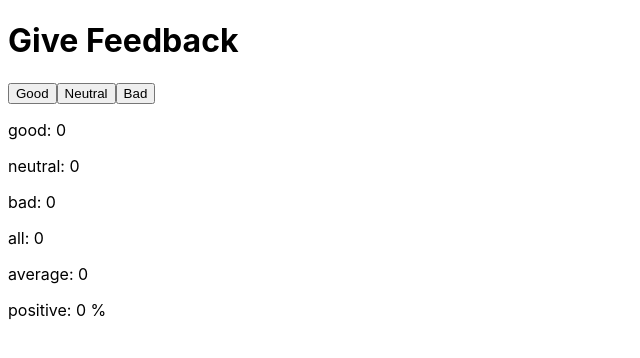
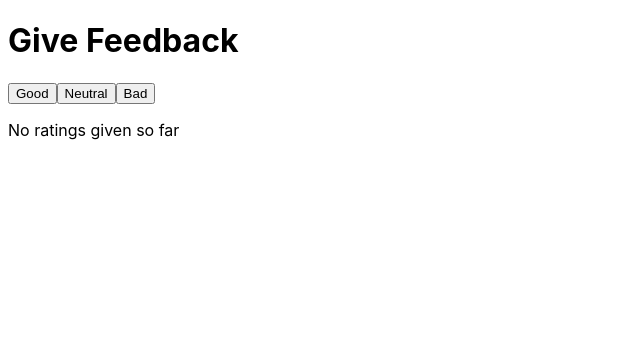
Before and after one commit to LBeul/fullstacktraining, a React (Create React App) app in the folder unicafe/: page / in a window 1280 px wide. Shown: the top 358 px of the page, without its empty margins (0-640 px from the left). Built offline with nearby package versions, Linux system fonts and the light colour scheme.

Commit message:
1.8 and 1.9 unicafe steps 3 and 4

```diff
--- a/unicafe/src/App.js
+++ b/unicafe/src/App.js
@@ -63,6 +63,9 @@ const FeedbackButtons = ({ onGoodClick, onNeutralClick, onBadClick }) => (
 )
 
 const Statistics = ({ goodClicks, neutralClicks, badClicks, allClicks }) => {
+  if (allClicks == 0) {
+    return <p>No ratings given so far</p>
+  }
   const positive = allClicks != 0 ? goodClicks / allClicks : 0
   const average = allClicks != 0 ? (goodClicks - badClicks) / allClicks : 0
 
```
